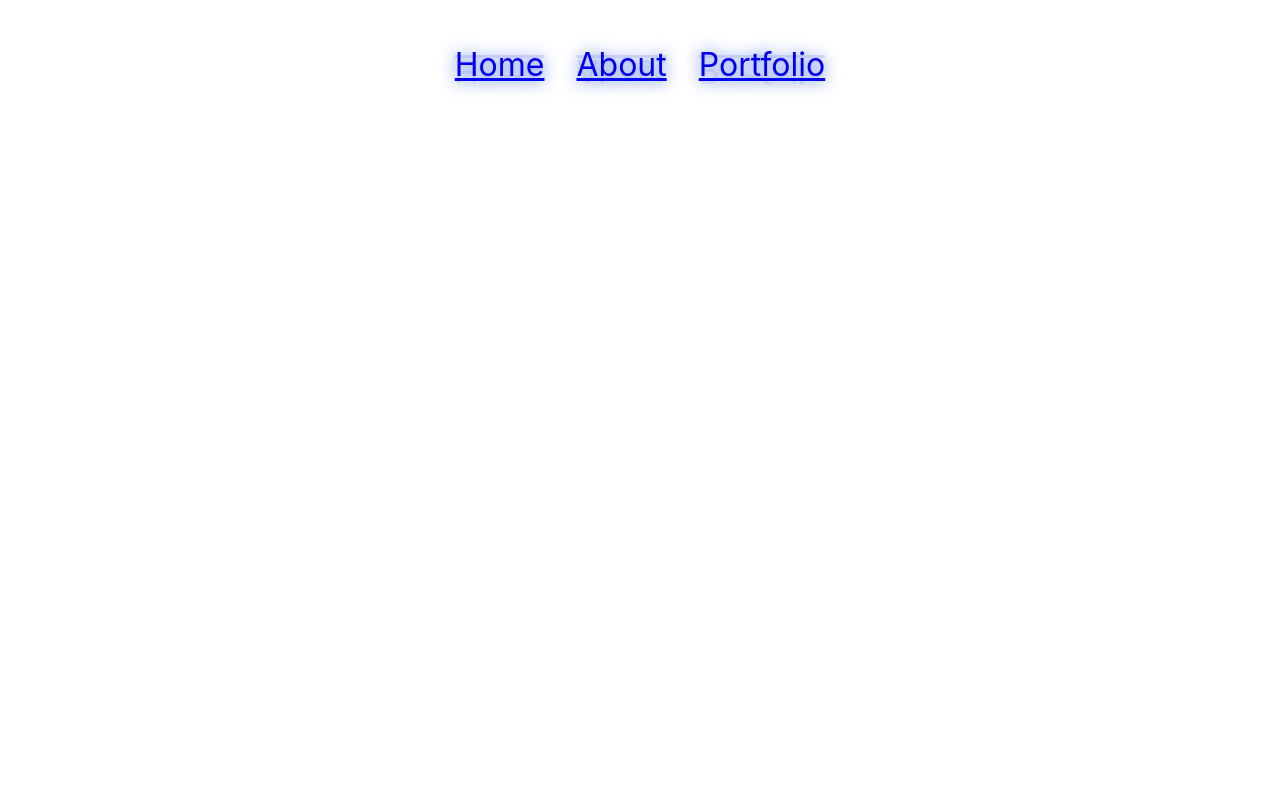
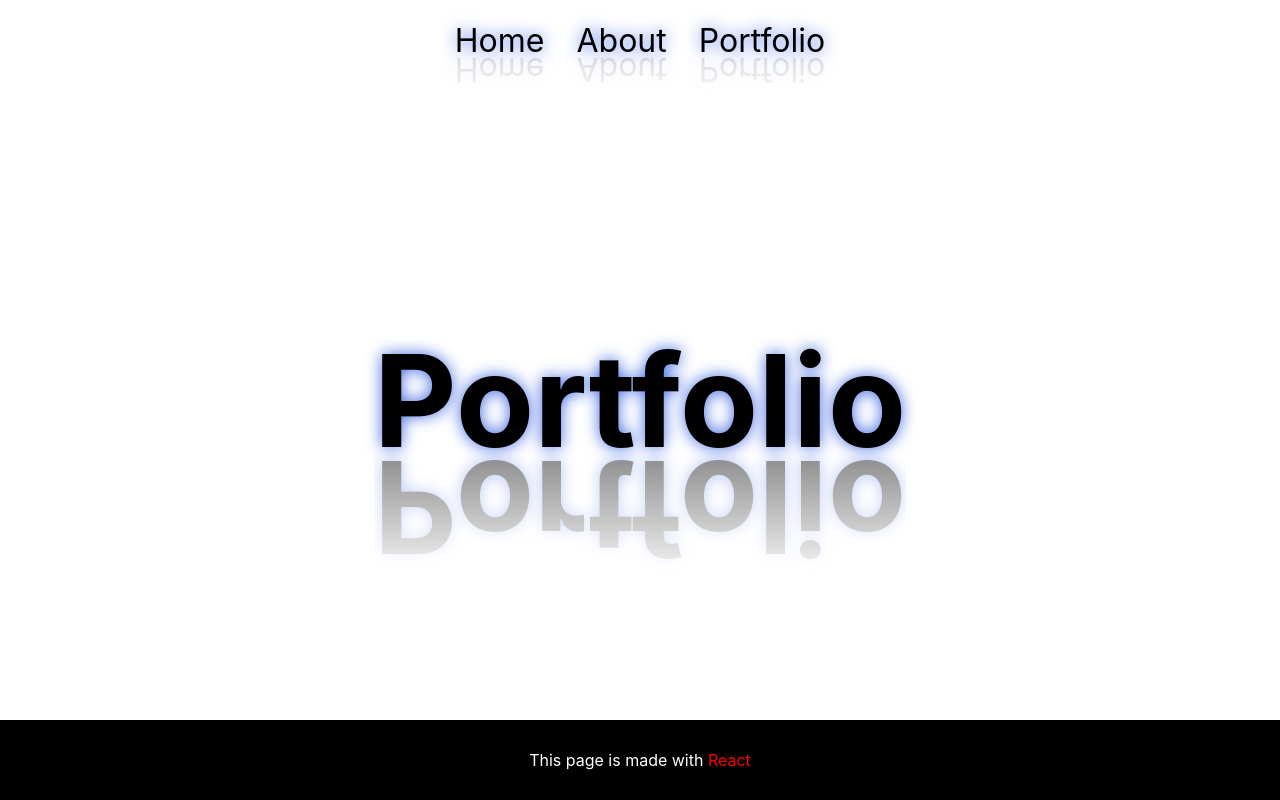
Before and after one commit to hiromichi-code/React-portfolio, a React (Create React App) app: page /Portfolio in a window 1280 px wide. Built offline with nearby package versions, Linux system fonts and the light colour scheme.

Commit message:
React router 設定完了

```diff
--- a/src/App.css
+++ b/src/App.css
@@ -9,10 +9,12 @@ body {
 }
 
 .l-header {
-  height: 84vh;
+  min-height: 80vh;
   width: 100%;
   font-size: 64px;
-  margin-top: 160px;
+  display: flex;
+  justify-content: center;
+  align-items: center;
 }
 
 .l-header > h1 {
@@ -25,19 +27,19 @@ span {
   color: red;
 }
 
-p{
+p {
   margin: 0;
 }
 
 .l-nav {
-  height: 16vh;
+  min-height: 10vh;
   width: 100%;
   margin: 0;
   display: flex;
   justify-content: center;
   align-items: center;
   text-shadow: 0 0 16px #4169e1;
-  -webkit-box-reflect: below -120px linear-gradient(transparent, #0003);
+  -webkit-box-reflect: below -50px linear-gradient(transparent, #0003);
 }
 
 ul {
@@ -55,20 +57,24 @@ li {
 li:hover {
   text-decoration: underline;
   cursor: pointer;
-  color: #4169e1;
 }
 
 .About {
-  height: 100vh;
-  background-color: black;
+  min-height: 80vh;
+  display: flex;
+  justify-content: center;
+  align-items: center;
 }
 
 .Portfolio {
-  height: 100vh;
+  min-height: 80vh;
+  display: flex;
+  justify-content: center;
+  align-items: center;
 }
 
 .Footer {
-  height: 10vh;
+  min-height: 10vh;
   display: flex;
   justify-content: center;
   align-items: center;
--- a/src/App.js
+++ b/src/App.js
@@ -1,23 +1,18 @@
-import React from "react";
+import React, { Component } from "react";
 import "./App.css";
 import Nav from "./components/Nav";
 import Header from "./components/Header";
 import About from "./components/About";
 import Portfolio from "./components/Portfolio";
 import Footer from "./components/Footer";
-import {
-  BrowserRouter as Router,
-  Switch,
-  Route
-} from 'react-router-dom';
+import { BrowserRouter as Router, Route } from "react-router-dom";
 
 const App = () => {
   return (
     <div className="App">
       <Router>
-        <Switch>
         <Nav />
-          <Route path="/" component={Header}>
+        <Route exact path="/" component={Header}>
           <Header />
         </Route>
         <Route path="/About" component={About}>
@@ -27,7 +22,6 @@ const App = () => {
           <Portfolio />
         </Route>
         <Footer />
-        </Switch>
       </Router>
     </div>
   );
--- a/src/components/About.js
+++ b/src/components/About.js
@@ -2,7 +2,10 @@ import React from "react";
 
 const About = () => {
   return (
-    <div className='About'>
+    <div className="About">
+      <div className="l-header">
+        <h1>About</h1>
+      </div>
     </div>
   );
 };
--- a/src/components/Header.js
+++ b/src/components/Header.js
@@ -3,7 +3,7 @@ import React from "react";
 const Header = () => {
   return (
     <div className='l-header'>
-        <h1>HIROMICHI</h1>
+        <h1>Home</h1>
     </div>
   );
 };
--- a/src/components/Nav.js
+++ b/src/components/Nav.js
@@ -1,3 +1,4 @@
+import { FilterNoneTwoTone } from "@material-ui/icons";
 import React from "react";
 import { Link } from "react-router-dom";
 
@@ -6,13 +7,13 @@ const Nav = () => {
     <div className="l-nav">
       <ul>
         <li>
-          <Link to="/">Home</Link>
+          <Link to="/" style={{ textDecoration: 'none', color: 'black' }}>Home</Link>
         </li>
         <li>
-          <Link to="/About">About</Link>
+          <Link to="/About" style={{ textDecoration: 'none', color: 'black' }}>About</Link>
         </li>
         <li>
-          <Link to="/Portfolio">Portfolio</Link>
+          <Link to="/Portfolio" style={{ textDecoration: 'none', color: 'black' }}>Portfolio</Link>
         </li>
       </ul>
     </div>
--- a/src/components/Portfolio.js
+++ b/src/components/Portfolio.js
@@ -3,6 +3,9 @@ import React from "react";
 const Portfolio = () => {
   return (
     <div className='Portfolio'>
+       <div className="l-header">
+        <h1>Portfolio</h1>
+      </div>
     </div>
   );
 };
```
Also changed, not shown: 1 other file (tests, documents, lock files or other folders). Lines whose indentation alone changed are shown as unchanged.
